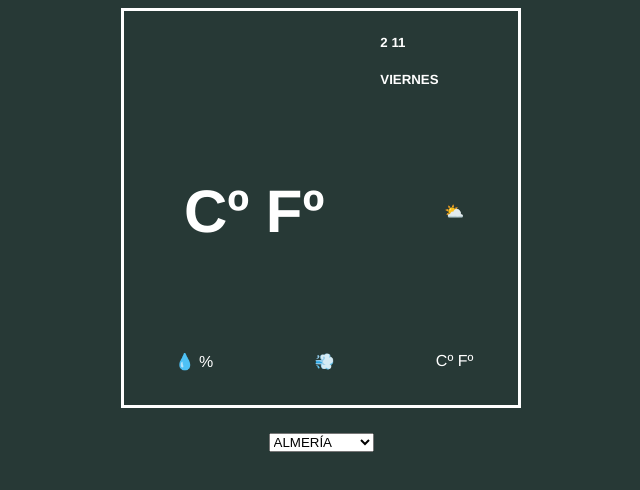
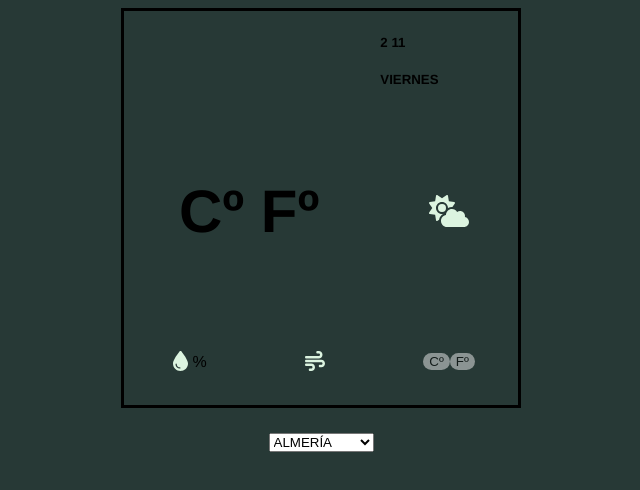
Before and after one commit to mmohedano/-weather-app-react, a React (Create React App) app: page / in a window 1280 px wide. Shown: the top 490 px of the page, without its empty margins (327-967 px from the left). Built offline with nearby package versions, Linux system fonts and the light colour scheme.

Commit message:
añado iconos

```diff
--- a/package.json
+++ b/package.json
@@ -3,6 +3,9 @@
   "version": "0.0.0",
   "private": true,
   "dependencies": {
+    "@fortawesome/free-regular-svg-icons": "^6.4.2",
+    "@fortawesome/free-solid-svg-icons": "^6.4.2",
+    "@fortawesome/react-fontawesome": "^0.2.0",
     "react": "18.2.0",
     "react-dom": "18.2.0"
   },
--- a/src/App.js
+++ b/src/App.js
@@ -1,5 +1,9 @@
 import React, {useState} from 'react';
 import './style.css';
+import { FontAwesomeIcon } from '@fortawesome/react-fontawesome'
+import {faDroplet} from '@fortawesome/free-solid-svg-icons'
+import {faWind} from '@fortawesome/free-solid-svg-icons'
+import {faCloudSun} from '@fortawesome/free-solid-svg-icons'
 
 const data = [
   {
@@ -143,22 +147,22 @@ function App() {
         <h1>{cityState?.gradosc}Cº {cityState?.gradosf} Fº</h1>
       </div>
       <div className="body__container-icon">
-      <h4>⛅️</h4>
+      <h4><FontAwesomeIcon icon={faCloudSun} size="2xl" style={{color: "#dcf4e0",}} /></h4>
       <h4>{cityState?.cielo}</h4>
       </div>
      </div>
      <div className="bottom__container">
      <div className="bottom__container-humidity">
-       <span>💧 </span>
+       <span><FontAwesomeIcon icon={faDroplet} size="lg" style={{color: "#dcf4e0",}} /> </span>
        <span>{cityState?.humedad}%</span>
      </div>
      <div className="bottom__container-wind">
-       <span>💨 </span>
+       <span><FontAwesomeIcon icon={faWind} size="lg" style={{color: "#dcf4e0",}} /></span>
        <span>{cityState?.viento}</span>
      </div>
      <div className="bottom__container-conversor">
-       <span>Cº </span>
-       <span>Fº</span>
+       <button className="bottom__container-button-c">Cº </button>
+       <button className="bottom__container-button-f">Fº</button>
      </div>
      </div>
 
--- a/src/style.css
+++ b/src/style.css
@@ -9,7 +9,7 @@ body{
   height: 100%;
   position: relative;
   background-color: #273936;
-  color: white;
+  color:"#dcf4e0";
   background-image: ;
 
 }
@@ -80,3 +80,20 @@ body:before{
   align-items: center;
   justify-content: center;
 }
+.bottom__container-conversor{
+  border-radius: 20px;
+  opacity: 50%;
+  color: white;
+}
+.bottom__container-button-c{
+  border-radius: 20px;
+  border: none;
+  color: black;
+  box-shadow: darkslategrey;
+}
+.bottom__container-button-f{
+  border-radius: 20px;
+  border: none;
+  color:black;
+  box-shadow: darkslategrey;
+}
```
Also changed, not shown: 1 other file (tests, documents, lock files or other folders).
